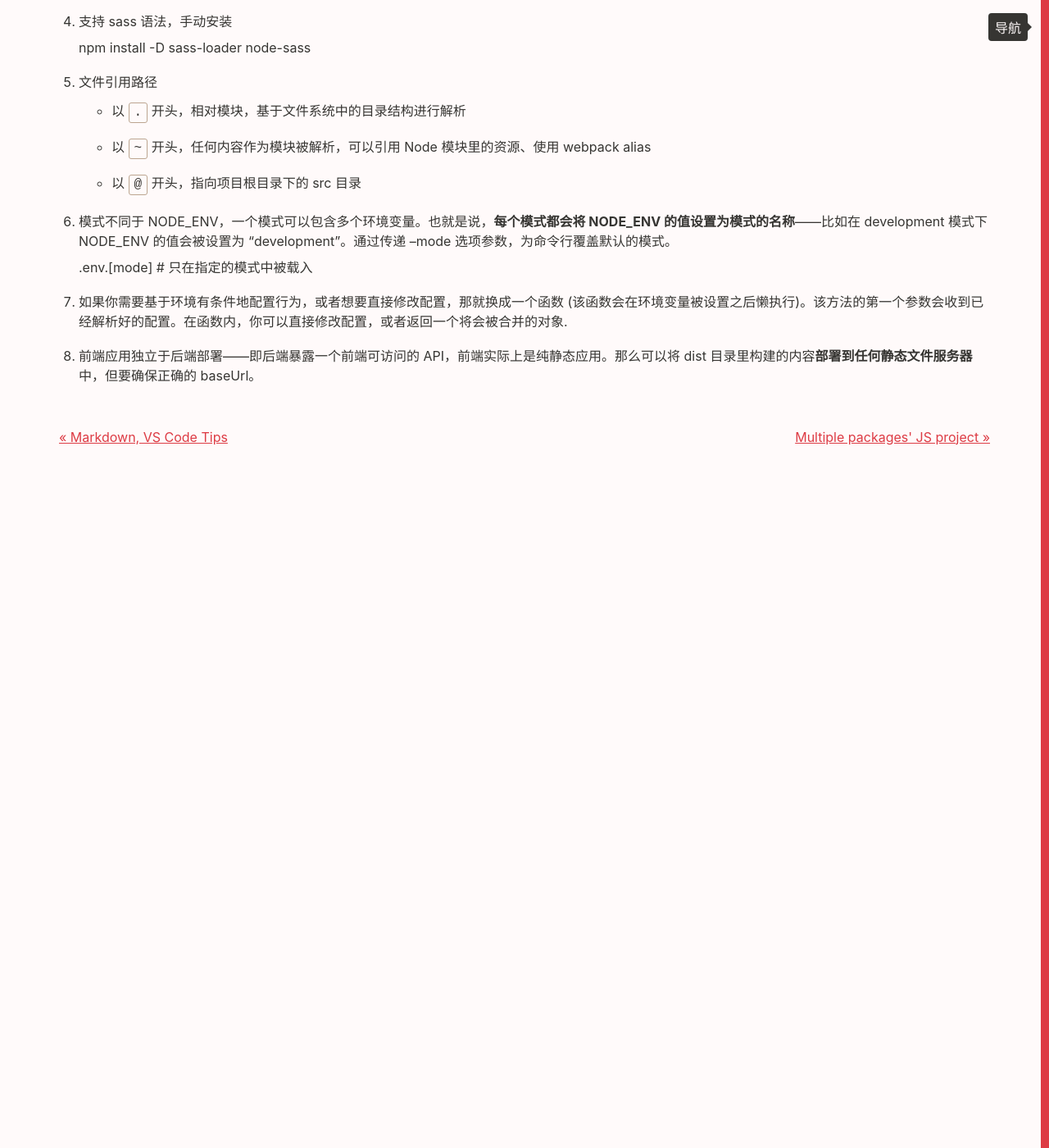
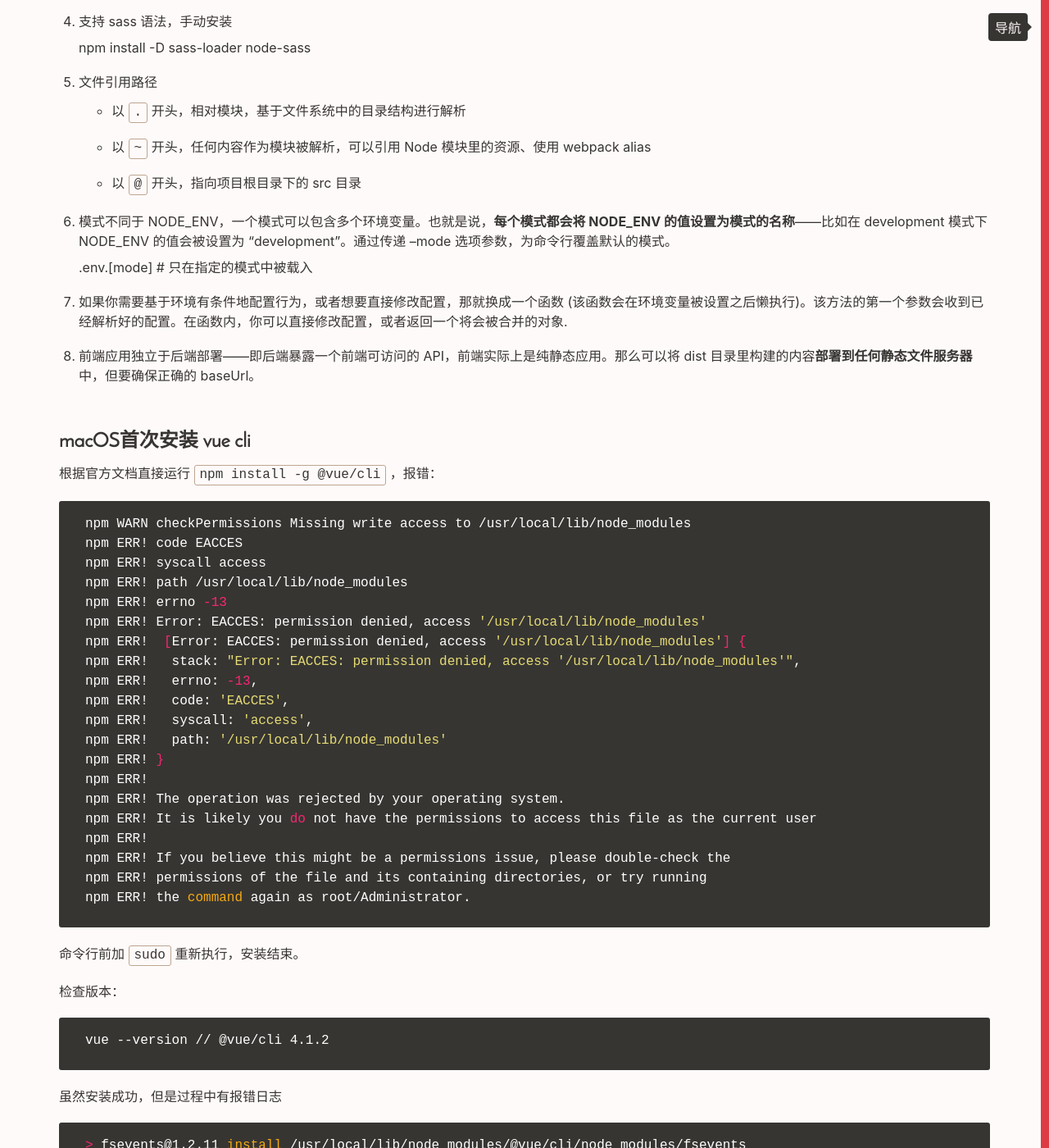
Before and after one commit to Vivi-wu/dive-into-web, a Jekyll site: the page built from _posts/2018-06-27-Vue-Cli-v3.markdown, in a window 1280 px wide and 1400 px high, scrolled down 525 px. Shown: the whole window at 82% size. Built offline with Jekyll 4.4.1, drawn with Linux system fonts in a browser that asks for light colours; some of the changed text lies outside the part shown.

Commit message:
add node、npm update，install vue cli

````diff
--- a/_posts/2018-06-27-Vue-Cli-v3.markdown
+++ b/_posts/2018-06-27-Vue-Cli-v3.markdown
@@ -43,3 +43,67 @@ Vue CLI的架构是基于插件的。官方提供了一些Vue CLI插件（包含
 
 7. 如果你需要基于环境有条件地配置行为，或者想要直接修改配置，那就换成一个函数 (该函数会在环境变量被设置之后懒执行)。该方法的第一个参数会收到已经解析好的配置。在函数内，你可以直接修改配置，或者返回一个将会被合并的对象.
 8. 前端应用独立于后端部署——即后端暴露一个前端可访问的 API，前端实际上是纯静态应用。那么可以将 dist 目录里构建的内容**部署到任何静态文件服务器**中，但要确保正确的 baseUrl。
+
+### macOS首次安装 vue cli
+
+根据官方文档直接运行 `npm install -g @vue/cli` ，报错：
+
+```shell
+npm WARN checkPermissions Missing write access to /usr/local/lib/node_modules
+npm ERR! code EACCES
+npm ERR! syscall access
+npm ERR! path /usr/local/lib/node_modules
+npm ERR! errno -13
+npm ERR! Error: EACCES: permission denied, access '/usr/local/lib/node_modules'
+npm ERR!  [Error: EACCES: permission denied, access '/usr/local/lib/node_modules'] {
+npm ERR!   stack: "Error: EACCES: permission denied, access '/usr/local/lib/node_modules'",
+npm ERR!   errno: -13,
+npm ERR!   code: 'EACCES',
+npm ERR!   syscall: 'access',
+npm ERR!   path: '/usr/local/lib/node_modules'
+npm ERR! }
+npm ERR!
+npm ERR! The operation was rejected by your operating system.
+npm ERR! It is likely you do not have the permissions to access this file as the current user
+npm ERR!
+npm ERR! If you believe this might be a permissions issue, please double-check the
+npm ERR! permissions of the file and its containing directories, or try running
+npm ERR! the command again as root/Administrator.
+```
+命令行前加 `sudo` 重新执行，安装结束。
+
+检查版本：
+
+	vue --version // @vue/cli 4.1.2
+
+虽然安装成功，但是过程中有报错日志
+
+```shell
+> fsevents@1.2.11 install /usr/local/lib/node_modules/@vue/cli/node_modules/fsevents
+> node-gyp rebuild
+
+gyp WARN EACCES current user ("nobody") does not have permission to access the dev dir "/Users/wuxue/Library/Caches/node-gyp/12.14.1"
+gyp WARN EACCES attempting to reinstall using temporary dev dir "/usr/local/lib/node_modules/@vue/cli/node_modules/fsevents/.node-gyp"
+gyp WARN install got an error, rolling back install
+gyp WARN install got an error, rolling back install
+gyp ERR! configure error
+gyp ERR! stack Error: EACCES: permission denied, mkdir '/usr/local/lib/node_modules/@vue/cli/node_modules/fsevents/.node-gyp'
+gyp ERR! System Darwin 19.2.0
+gyp ERR! command "/usr/local/bin/node" "/usr/local/lib/node_modules/npm/node_modules/node-gyp/bin/node-gyp.js" "rebuild"
+gyp ERR! cwd /usr/local/lib/node_modules/@vue/cli/node_modules/fsevents
+gyp ERR! node -v v12.14.1
+gyp ERR! node-gyp -v v5.0.5
+gyp ERR! not ok
+```
+
+### 快速原型开发
+
+使用 `vue serve` 和 `vue build` 命令对单个 *.vue 文件进行快速原型开发，需要先额外安装一个全局的扩展：
+
+	npm install -g @vue/cli-service-global
+
+同样报错，命令行前加 sudo。仍然有上面 node-gyp 的报错。
+
+node-sass 安装容易失败，如果报错或中断，先 uninstall 再重新安装。
+
+在重新安装 node-sass 后，看到 gyp info ok。虽然上面有报错，项目跑起来了。
````
Also changed, not shown: _posts/2019-07-22-NPM-tips.markdown (+10 -0 lines).
